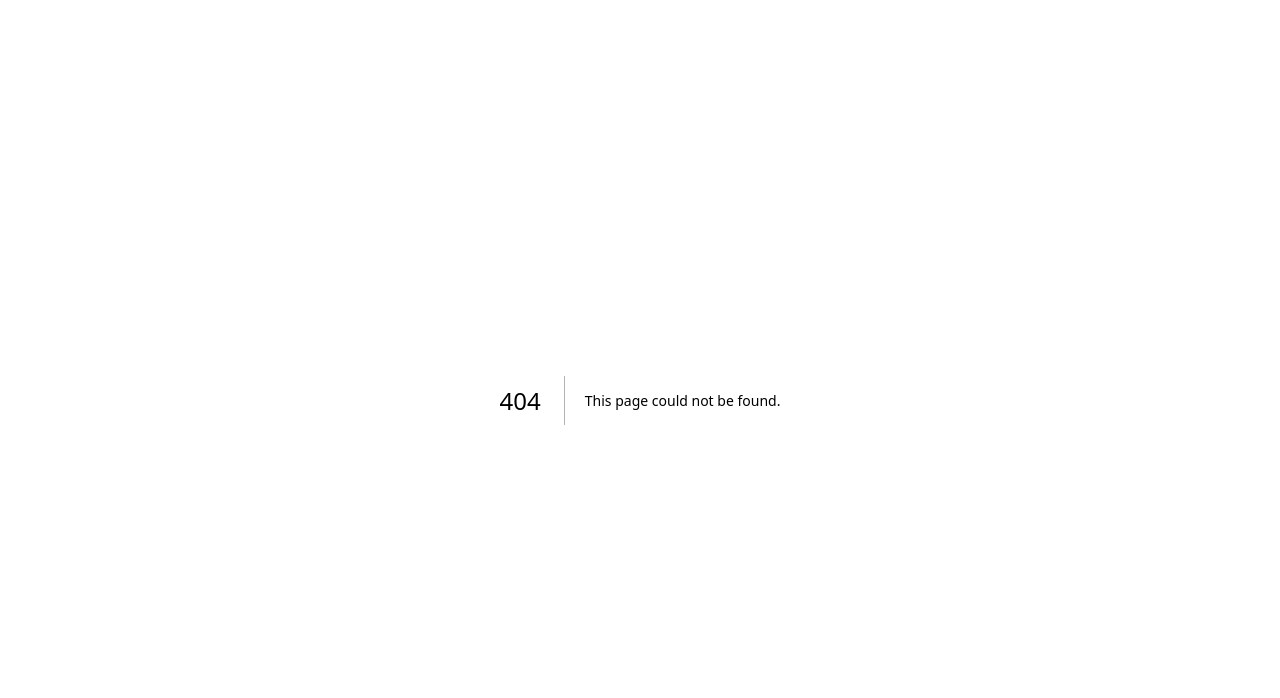
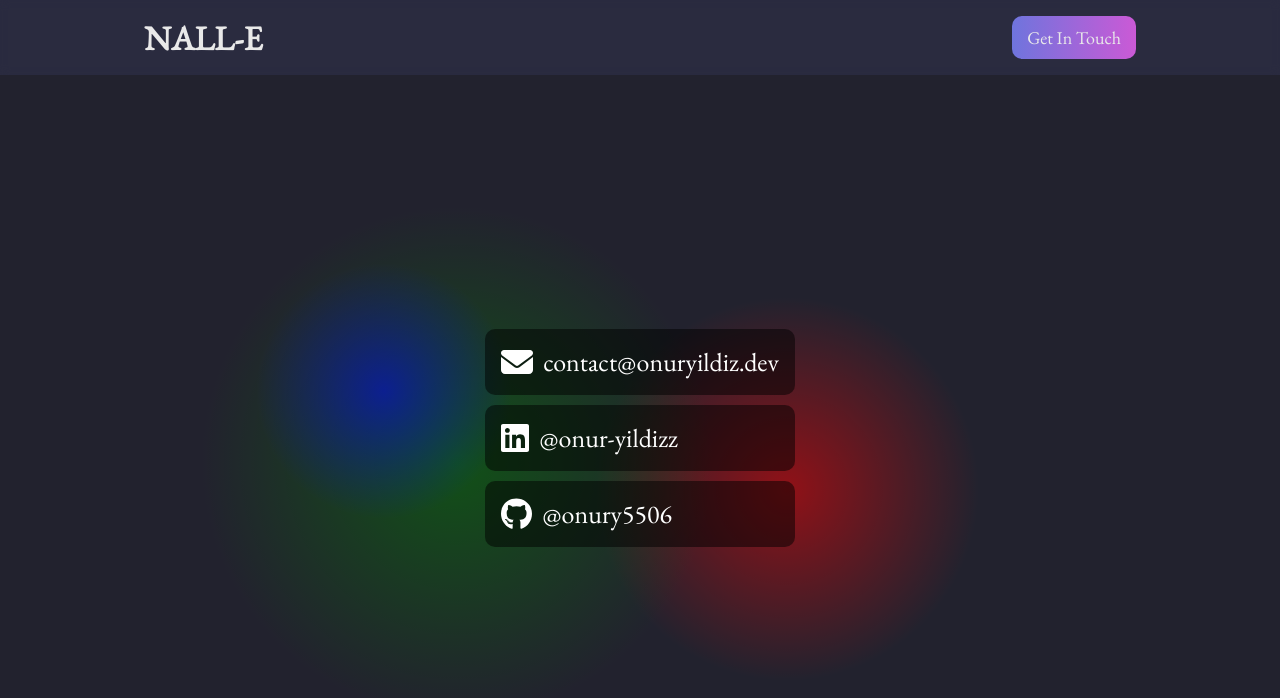
Before and after one commit to onury5506/NALL-E_frontend, a Next.js app: page /contact in a window 1280 px wide. Before the commit this address had no page. Shown: the top 698 px of the page. Built offline with nearby package versions, Linux system fonts and the light colour scheme.

Commit message:
feature: contact page integrated

```diff
--- a/components/navbar/navbar.jsx
+++ b/components/navbar/navbar.jsx
@@ -15,7 +15,9 @@ export default function Navbar() {
                         <h1>NALL-E</h1>
                     </Link>
                 </div>
-                <Button>Get In Touch</Button>
+                <Link href="/contact">
+                    <Button>Get In Touch</Button>
+                </Link>
             </Container>
         </nav>
     )
--- a/components/navbar/navbar.module.css
+++ b/components/navbar/navbar.module.css
@@ -1,9 +1,11 @@
 #navbar{
+    box-sizing: border-box;
     display: flex;
     justify-content: center;
     background-color:rgba(57, 58, 90,0.4);
     backdrop-filter: blur(5px);
     padding: 15px 30px;
+    height: 75px;
     position: sticky;
     top: 0;
     z-index: 999;
--- /dev/null
+++ b/pages/contact.js
@@ -0,0 +1,60 @@
+import Head from 'next/head'
+import Navbar from '@/components/navbar/navbar'
+import Circle from '@/components/circle/circle'
+import { FontAwesomeIcon } from '@fortawesome/react-fontawesome'
+import { faLinkedin, faGithub } from '@fortawesome/free-brands-svg-icons'
+import { faEnvelope } from '@fortawesome/free-solid-svg-icons'
+
+import styles from '@/styles/Contact.module.css'
+import Link from 'next/link'
+import Container from '@/components/container/container'
+
+export default function ContactPage() {
+  return (
+    <>
+      <Head>
+        <title>Nall-e</title>
+        <meta name="description" content="Nall-e Mint Free NFT" />
+        <meta name="viewport" content="width=device-width, initial-scale=1" />
+        <link href="https://fonts.googleapis.com/css2?family=EB+Garamond&display=swap" rel="stylesheet" />
+        <link rel="icon" href="/favicon.ico" />
+      </Head>
+      <div id={styles["background-circles"]}>
+        <Circle startx={0} starty={5}
+          endx={65} endy={50}
+          size={30} color="red" />
+        <Circle startx={55} starty={40}
+          endx={0} endy={20}
+          size={40} color="green" />
+        <Circle startx={70} starty={15}
+          endx={0} endy={40}
+          size={20} color="blue" />
+      </div>
+      <div id={styles.container}>
+        <Navbar />
+        <Container id={styles["contact-list-container"]} size="sm">
+          <ul id={styles["contact-list"]}>
+            <Link href="mailto:contact@onuryildiz.dev" target="_blank">
+              <li>
+                <FontAwesomeIcon icon={faEnvelope} />
+                <span>contact@onuryildiz.dev</span>
+              </li>
+            </Link>
+            <Link href="https://www.linkedin.com/in/onur-yildizz/" target="_blank">
+              <li>
+                <FontAwesomeIcon icon={faLinkedin} />
+                <span>@onur-yildizz</span>
+              </li>
+            </Link>
+            <Link href="https://github.com/onury5506" target="_blank">
+              <li>
+                <FontAwesomeIcon icon={faGithub} />
+                <span>@onury5506</span>
+              </li>
+            </Link>
+          </ul>
+        </Container>
+      </div>
+    </>
+  )
+}
--- /dev/null
+++ b/styles/Contact.module.css
@@ -0,0 +1,49 @@
+#background-circles{
+    position: absolute;
+    left: 0;
+    top: 0;
+    height: 100vh;
+    width: 100vw;
+    overflow: hidden;
+    z-index: -1;
+}
+
+#contact-list-container{
+    display: flex;
+    justify-content: center;
+    align-items: center;
+    margin: 0 auto;
+    height: calc( 100vh - 75px);
+}
+
+#contact-list{
+    display: flex;
+    flex-direction: column;
+    gap: 10px;
+    margin: 0;
+    padding: 0;
+    list-style: none;
+    color: white;
+}
+
+#contact-list a{
+    color: white;
+    text-decoration: none;
+}
+
+#contact-list li{
+    display: flex;
+    align-items: center;
+    font-size: 32px;
+    padding: 16px;
+    border-radius: 10px;
+    background-color: rgba(0, 0, 0, 0.5);
+}
+
+#contact-list li svg{
+    margin-right: 10px;
+}
+
+#contact-list li span{
+    font-size: 26px;
+}
```
